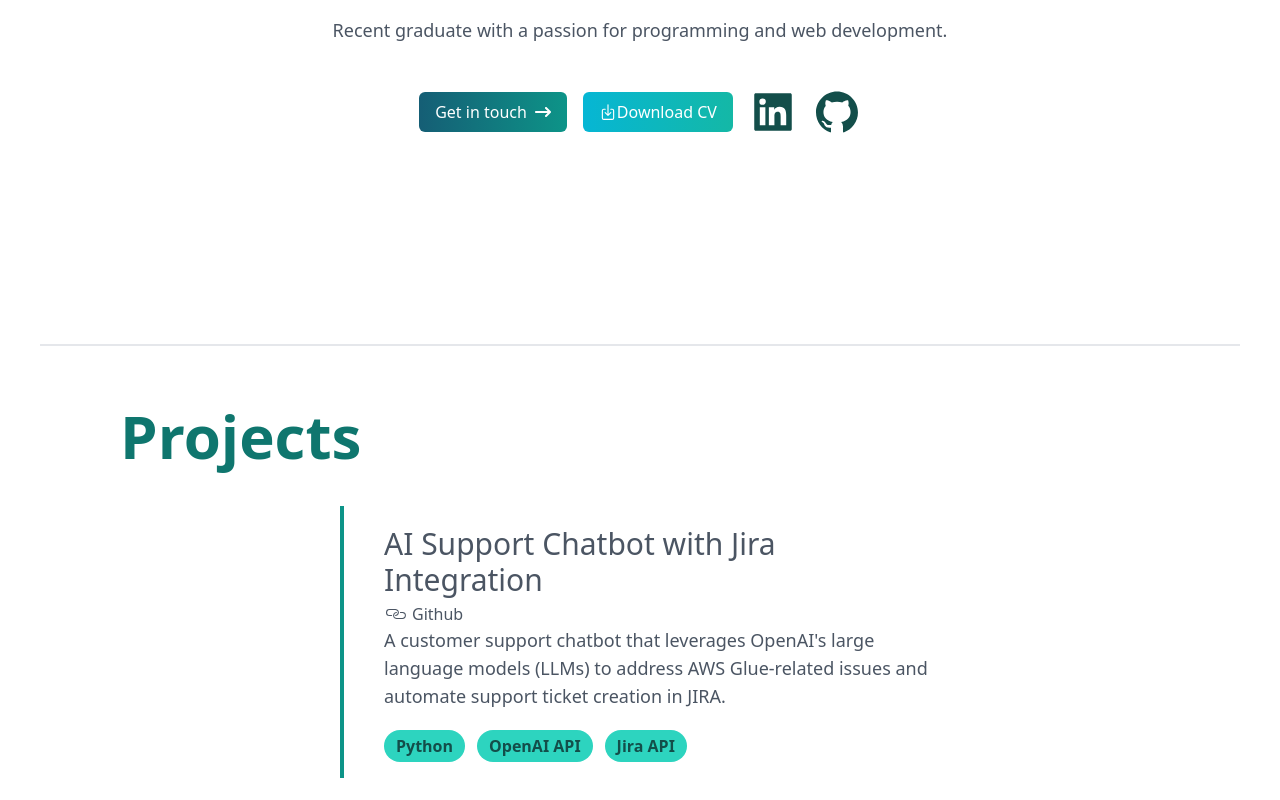
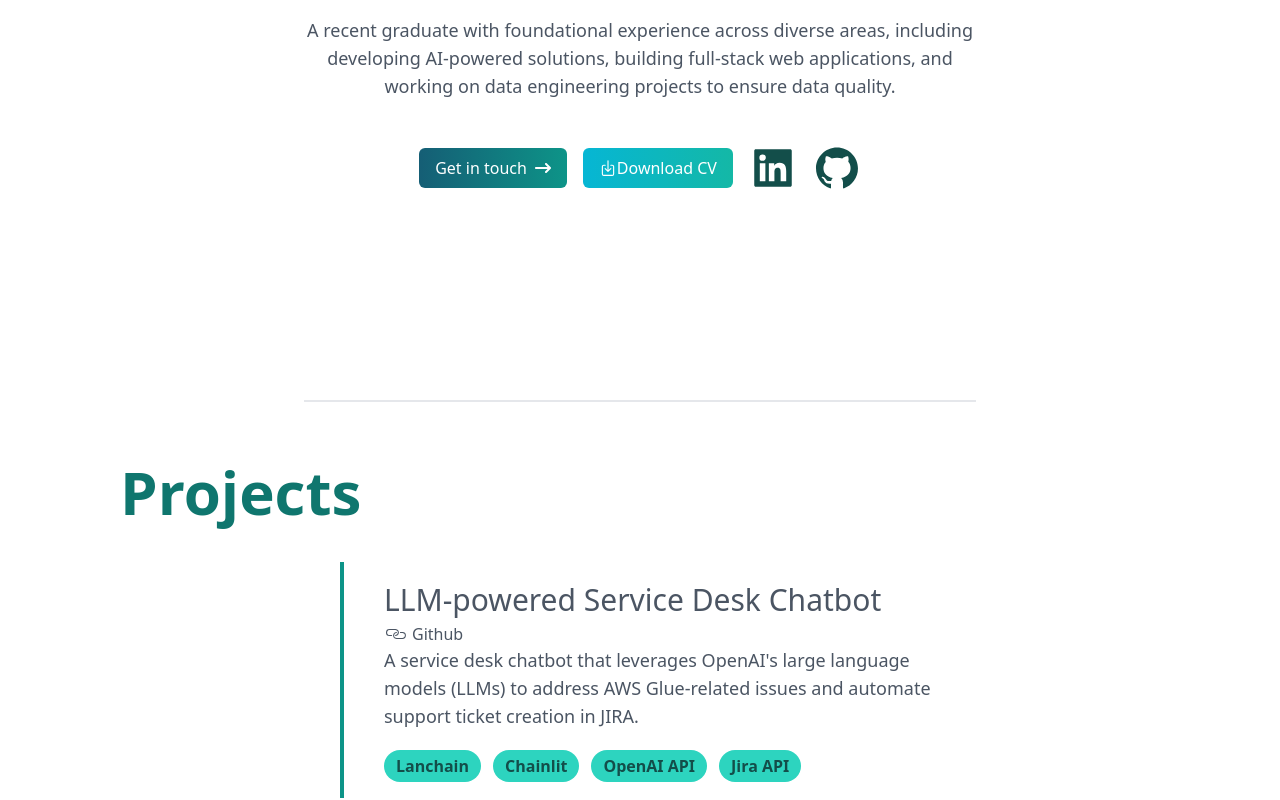
Before and after one commit to Manchestnut/lm-portfolio, a Next.js app: page / in a window 1280 px wide. Shown: the part 320-1120 px from the top of the page. Built offline with nearby package versions, Linux system fonts and the light colour scheme.

Commit message:
Update styles

```diff
--- a/src/app/contact/page.js
+++ b/src/app/contact/page.js
@@ -24,7 +24,6 @@ export default function Contact() {
 
   const handleSubmit = async (e) => {
     e.preventDefault();
-
     const response = await fetch('/api/contact', {
       method: 'POST',
       headers: {
@@ -59,14 +58,18 @@ export default function Contact() {
         <main className="bg-white px-10">
           <section className="border-b-2">
             <div id="contact" className="lg:px-20 pb-24">
+              <div className='border-b-2'>
               <h3 className="text-4xl lg:text-6xl py-5 md:mb-5 font-bold text-teal-700 text-center">Contact me</h3>
+              </div>
               <div>
                 {/* Notification */}
-                {notification && (
-                  <div className={`mb-4 p-4 text-white rounded-md ${notification.type === 'success' ? 'bg-green-500' : 'bg-red-500'}`}>
-                    {notification.message}
-                  </div>
-                )}
+                <div className='mb-4 lg:w-1/2 mx-auto text-white min-h-12'>
+                  {notification && (
+                    <div className={`p-4 rounded-md ${notification.type === 'success' ? 'bg-green-500' : 'bg-red-500'}`}>
+                      {notification.message}
+                    </div>
+                  )}
+                </div>
                 <form onSubmit={handleSubmit} className="lg:w-1/2 mx-auto">
                   <label className="block">Name</label>
                   <input
--- a/src/app/page.js
+++ b/src/app/page.js
@@ -58,7 +58,7 @@ export default function Home() {
         </ul>
       </nav>
       <main className="bg-white px-10 dark:bg-gray-950 pb-20" >
-        <section className="border-b-2 pt-44 pb-36"id="home" ref={homeNavRef}>
+        <section className="border-b-2 pt-44 pb-36 w-fit mx-auto"id="home" ref={homeNavRef}>
           <motion.div className="text-center pb-10"
           initial={{ opacity: 0, y: 30 }}
           animate={{ opacity: 1, y: 0 }}
@@ -66,8 +66,12 @@ export default function Home() {
           >
             <h2 className="text-5xl py-2 text-teal-600 font-medium text-center">Luke Manongsong</h2>
             <h3 className="text-2xl py-5 md:text-3xl font-medium text-teal-800">Web Developer</h3>
-            <p className="text-medium py-5 leading-8 text-gray-600 md:text-lg ">Recent graduate with a passion for programming and web development.</p>
-            <div className="lg:flex grid-cols-2 grid justify-center gap-4 py-6 items-center">
+            <p className="text-medium py-5 leading-8 text-gray-600 md:text-lg max-w-2xl">
+              A recent graduate with foundational experience across diverse areas, including developing AI-powered
+              solutions, building full-stack web applications, and working on data engineering projects to ensure data
+              quality.
+            </p>
+            <div className="lg:flex grid-cols-2 grid justify-center gap-4 py-6 items-center w-fit mx-auto">
               <Link href="/contact">
               <motion.button
               whileHover={{ scale: 1.1 }}
@@ -93,15 +97,18 @@ export default function Home() {
             <h3 className="text-4xl lg:text-6xl py-5 md:mb-5 font-bold text-teal-700">Projects</h3>
             <div className="sm:w-[600px] md:mx-auto ml-1 lg:pl-0">
               <div className="min-w-sm lg:w-[600px] py-4 sm:pl-10 border-teal-600 md:border-l-4 border-l-2 pl-4">
-                  <h4 className="text-xl py-1 text-gray-600 font-medium md:text-3xl">AI Support Chatbot with Jira Integration</h4>
-                  <div className="flex text-gray-600 hover:text-teal-500 cursor-pointer">
+                  <h4 className="text-xl py-1 text-gray-600 font-medium md:text-3xl">LLM-powered Service Desk Chatbot</h4>
+                  <div className="flex text-gray-600 hover:text-teal-500 cursor-pointer w-fit">
                     <CiLink className="text-2xl"/>
                     <a className="px-1 font-medium" href="https://github.com/luke08082000/chatsight" target="_blank" rel="noopener noreferrer">Github</a>
                   </div>
-                  <p className="text-gray-600 md:text-lg">A customer support chatbot that leverages OpenAI's large language models (LLMs) to address AWS Glue-related issues and automate support ticket creation in JIRA.</p>
+                  <p className="text-gray-600 md:text-lg">A service desk chatbot that leverages OpenAI's large language models (LLMs) to address AWS Glue-related issues and automate support ticket creation in JIRA.</p>
               <div className="flex gap-3 pt-5">
                 <div className="bg-teal-400 px-3 py-1 text-teal-900 font-bold rounded-3xl text-[11px] sm:text-[16px] my-auto">
-                  <p>Python</p>
+                  <p>Lanchain</p>
+                </div>
+                <div className="bg-teal-400 px-3 py-1 text-teal-900 font-bold rounded-3xl text-[11px] sm:text-[16px] my-auto">
+                  <p>Chainlit</p>
                 </div>
                 <div className="bg-teal-400 px-3 py-1 text-teal-900 font-bold rounded-3xl text-[11px] sm:text-[16px] my-auto text-nowrap">
                   <p>OpenAI API</p>
@@ -113,7 +120,7 @@ export default function Home() {
             </div>
               <div className="min-w-sm lg:w-[600px] mt-6 py-4 sm:pl-10 md:border-l-4 border-teal-600 border-l-2 pl-4">
                 <h4 className="text-xl pb-1 text-gray-600 font-medium md:text-3xl">Capstone Documents Approval System</h4>
-                <div className="flex text-gray-600 hover:text-teal-500 cursor-pointer">
+                <div className="flex text-gray-600 hover:text-teal-500 cursor-pointer w-fit">
                   <CiLink className="text-2xl"/>
                   <a className="px-1 font-medium" href="https://github.com/luke08082000/SE2" target="_blank" rel="noopener noreferrer">Github</a>
                 </div>
```
Also changed, not shown: 1 other file (tests, documents, lock files or other folders). Lines whose indentation alone changed are shown as unchanged.
